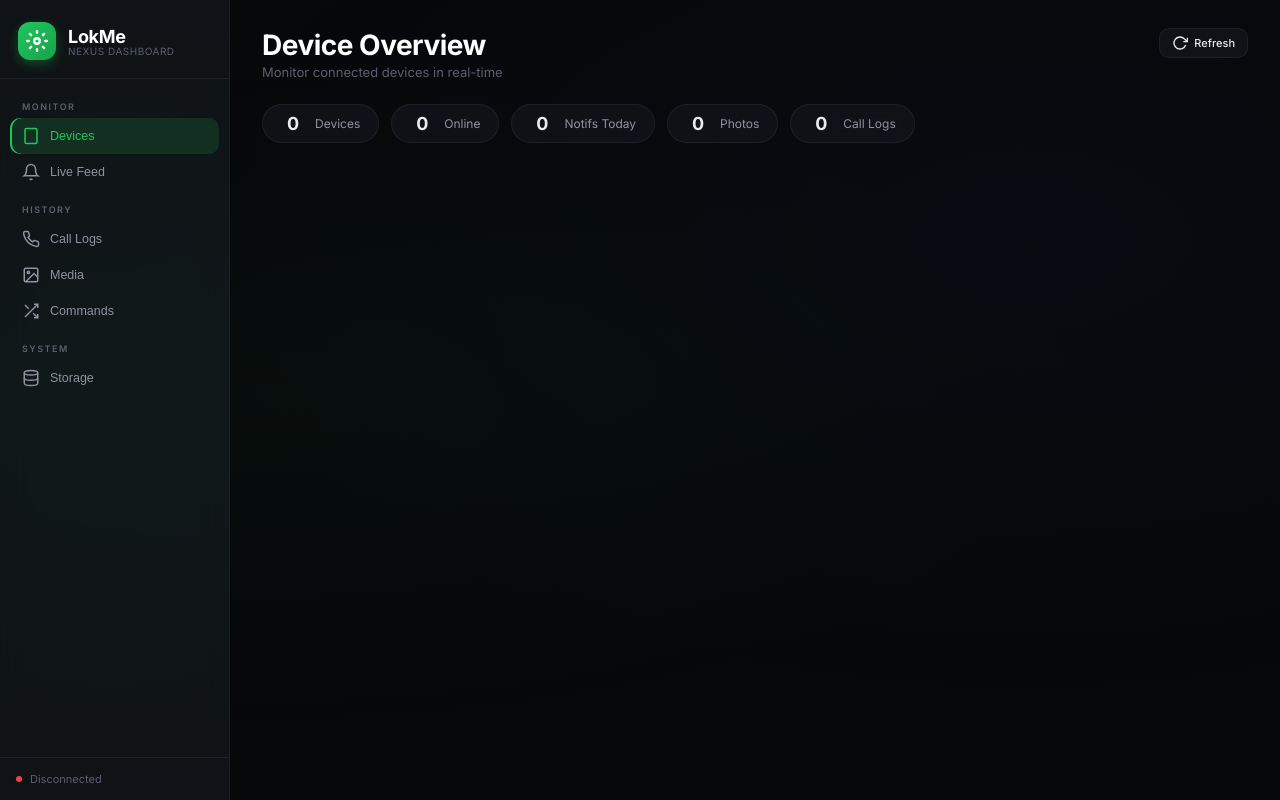
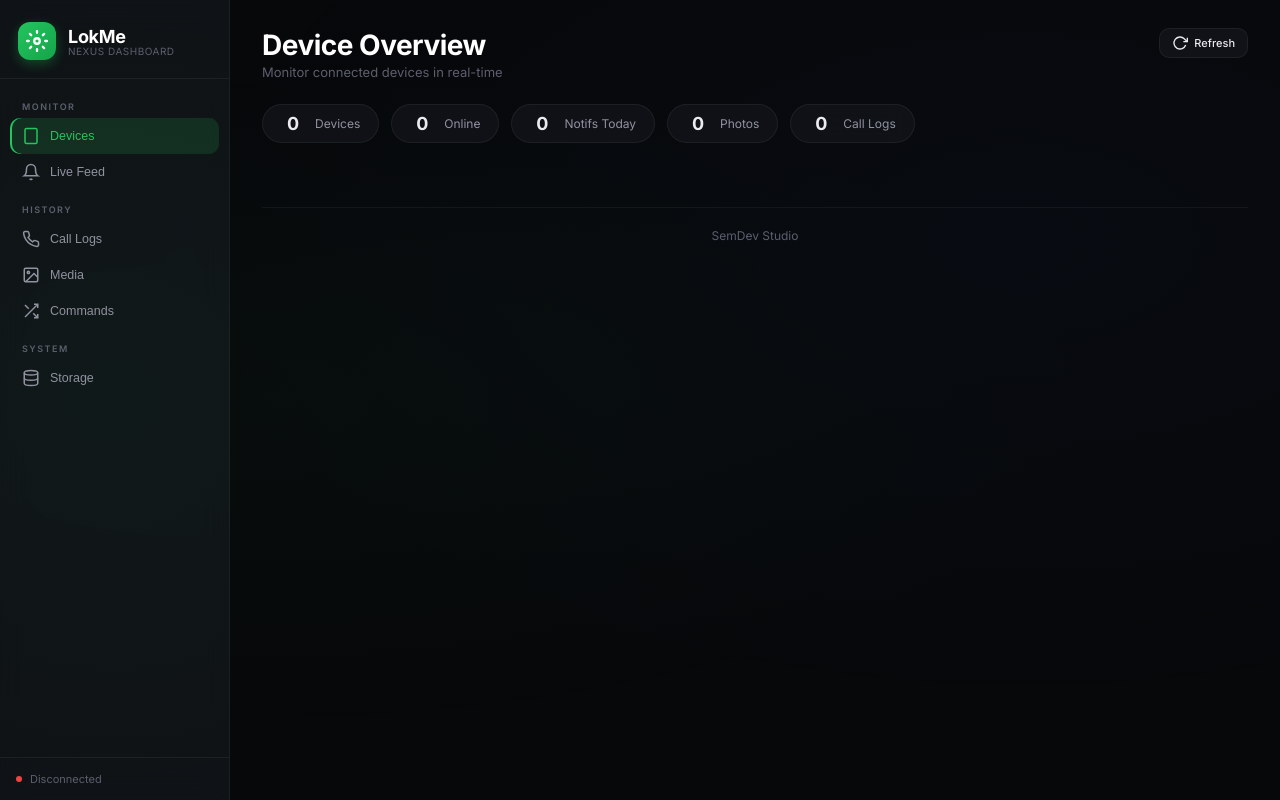
Before and after one commit to danielsem65/LokMe, a plain HTML site: page dashboard/index.html in a window 1280 px wide. Drawn offline with nearby package versions, Linux system fonts and the light colour scheme; no server answers.

Commit message:
Rename service to Device Safety & Management Service, add SemDev Studio footer to both platforms

```diff
--- a/dashboard/index.html
+++ b/dashboard/index.html
@@ -450,6 +450,11 @@
 
       <!-- Toast -->
       <div id="toast" class="toast hidden"></div>
+
+      <!-- Footer -->
+      <div style="text-align:center;padding:20px;font-size:12px;color:var(--text-ter);border-top:1px solid rgba(255,255,255,0.05);margin-top:40px">
+        SemDev Studio
+      </div>
     </main>
   </div>
 
```
Also changed, not shown: 1 other file.
